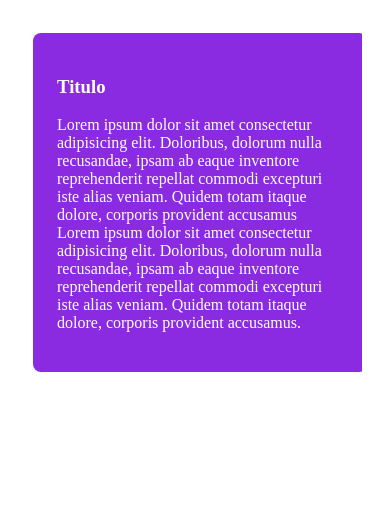
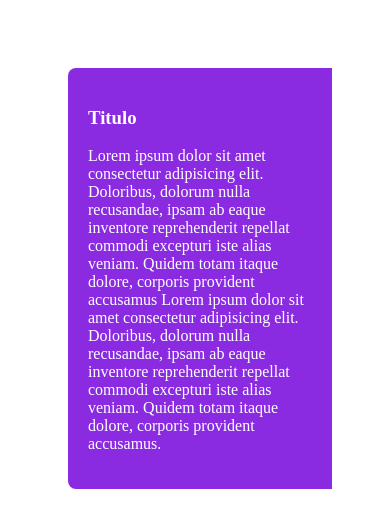
Before and after one commit to Jeandra/Scroll-Snap-type-, a plain HTML site: page index.html in a window 390 px wide. Drawn offline with Linux system fonts and the light colour scheme.

Commit message:
Update style.css

```diff
--- a/style.css
+++ b/style.css
@@ -7,19 +7,16 @@
     display: flex;
     align-items: center;
     justify-content: center;
-    width: 100%;
-    padding: 20px;
-
+    padding: 50px;
 
 }
 
 .item {
-   margin: 5px;
-   padding: 24px;
+   margin: 10px;
+   padding: 20px;
    border-radius: 8px;
    flex: 0 0 100%;
-
-   width: 250px;
+   scroll-snap-align: none;
 
 }
 
@@ -52,9 +49,7 @@
 @media (max-width: 500px) {
  section {
    display: flex;
-    overflow-x: scroll;
-    width: 350px;
-    scroll-snap-type: x mandatory;
-    scroll-snap-align: start;
+   overflow-x: scroll;
+   scroll-snap-type: x mandatory;
    }
 }
```
